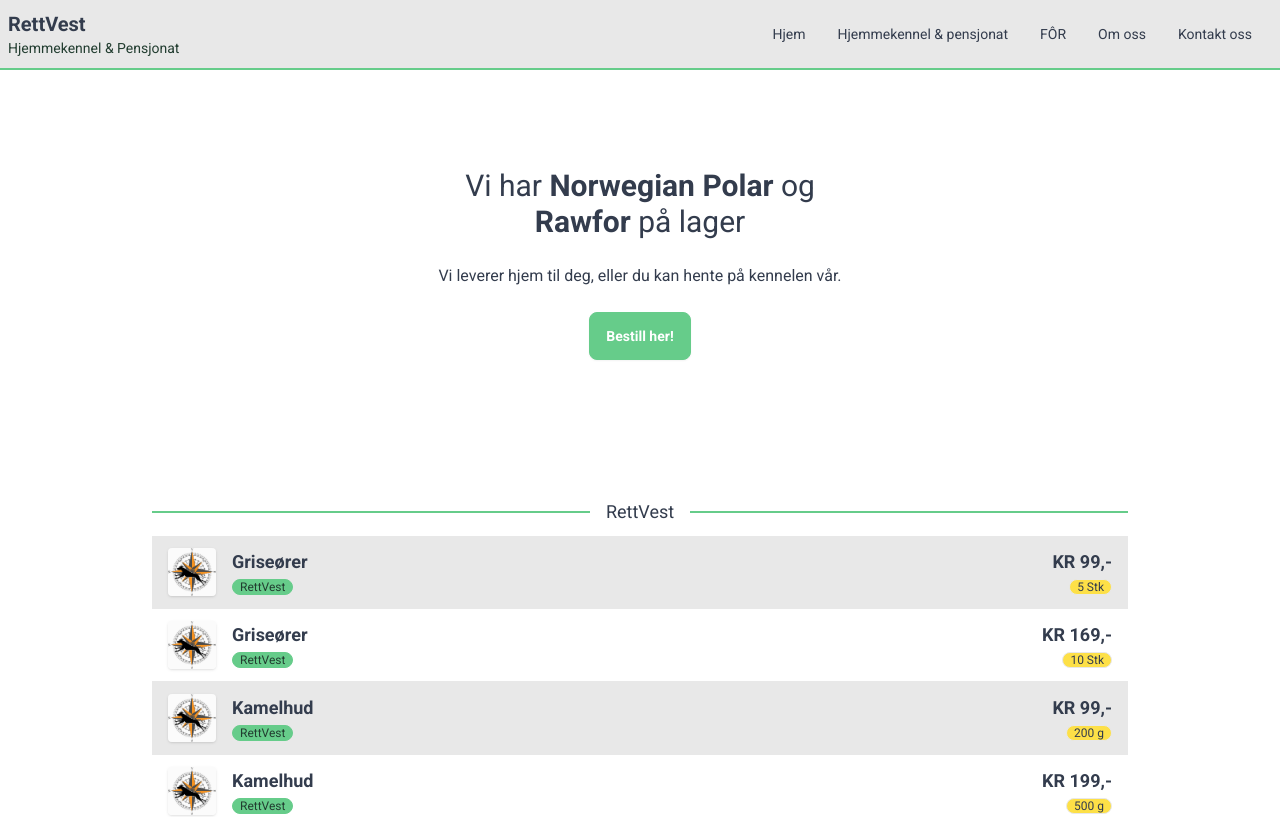
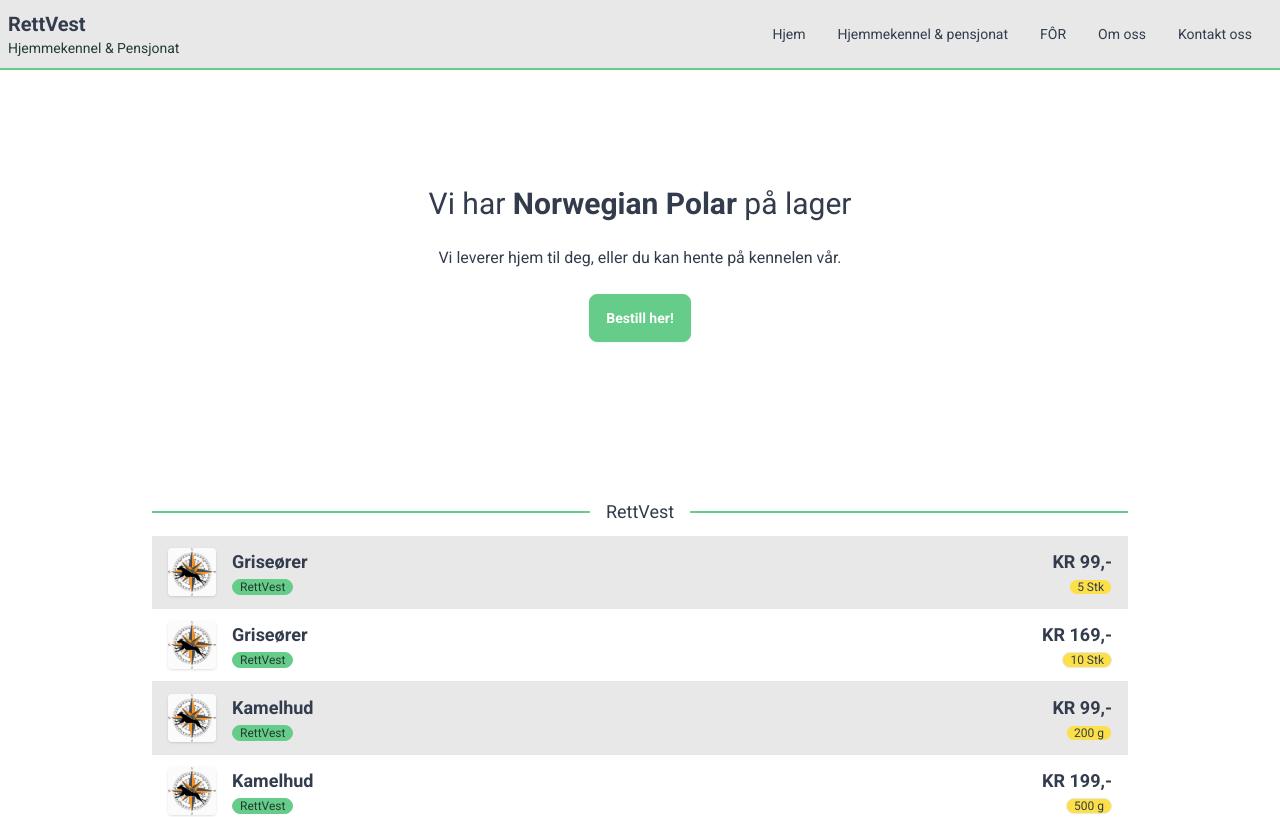
Before and after one commit to EPetrineLynghaug/RettVest, an Angular app: page /produkter in a window 1280 px wide. Shown: the top 817 px of the page. Built offline with nearby package versions, Linux system fonts and the light colour scheme.

Commit message:
rawfor removed from all pages

```diff
--- a/angular.json
+++ b/angular.json
@@ -98,5 +98,8 @@
         }
       }
     }
+  },
+  "cli": {
+    "analytics": false
   }
 }
--- a/src/app/home-page/home-page.component.ts
+++ b/src/app/home-page/home-page.component.ts
@@ -16,7 +16,7 @@
 })
 export class HomePageComponent implements OnInit {
 
-  constructor() {}
+  constructor() { }
 
   ngOnInit(): void {
   }
@@ -31,7 +31,7 @@
     {
       text: "För",
       icon: "pet_supplies",
-      description: "Både Raw og Norwegian Polar hundemat til utkjøring.",
+      description: "Norwegian Polar hundemat til utkjøring.",
       href: '/produkter',
     },
     {
@@ -46,7 +46,7 @@
 
 
 
-interface ServiceItem{
+interface ServiceItem {
   text: string;
   icon: string;
   description: string;
--- a/src/app/product-page/product-page.component.html
+++ b/src/app/product-page/product-page.component.html
@@ -5,8 +5,6 @@
             <h1 class="text-3xl font-normal">
                 Vi har
                 <span class="font-bold">Norwegian Polar</span>
-                og
-                <span class="font-bold">Rawfor</span>
                 på lager
             </h1>
 
@@ -44,7 +42,7 @@
                     <td class="flex items-center justify-start">
                         <img
                             src="/assets/img/logo.jpg"
-                            alt="Rawfor logo"
+                            alt="RettVest logo"
                             class="w-12 h-12 mr-4 rounded object-cover object-center shadow"
                         />
                         <div>
@@ -73,51 +71,6 @@
     </div>
 
     <div class="w-full max-w-5xl xl:flex">
-
-        <!-- RAWFOR -->
-        <!-- <div class="w-full my-6 xl:m-0 xl:p-6">
-
-            <div class="divider divider-primary text-lg">
-                RAWFOR
-            </div>
-
-            <table class="table">
-
-                <tbody>
-                    <tr
-                        *ngFor="let product of rawforProducts"
-                        class="odd:bg-base-200"
-                    >
-                        <td class="flex items-center justify-start">
-                            <img
-                                src="/assets/img/logo_rawfor.webp"
-                                alt="Rawfor logo"
-                                class="w-12 h-12 mr-4 rounded object-cover object-center shadow"
-                            />
-                            <div>
-                                <span class="text-lg font-bold">
-                                    {{ product.description }}
-                                </span>
-                                <br/>
-                                <span class="badge badge-primary badge-sm">
-                                    {{ product.producer }}
-                                </span>
-                            </div>
-                        </td>
-                        <td class="text-right">
-                            <span class="text-lg font-bold">
-                                {{ 'KR ' + product.price + ',-' }}
-                            </span>
-                            <br/>
-                            <span class="badge bg-yellow-300 text-neutral badge-sm">
-                                {{ product.amount }}
-                            </span>
-                        </td>
-                    </tr>
-                </tbody>
-
-            </table>
-        </div> -->
 
         <!-- POLAR -->
         <div class="w-full my-6 xl:m-0 xl:p-6">
@@ -167,49 +120,3 @@
     </div>
 
 </div>
-
-  <!-- <div
-    class="
-        bg-base-200
-        w-full
-        pb-12
-        flex
-        justify-evenly
-    "
-  >
-
-    <a
-        href="https://www.rawfor.no/"
-        target="_blank"
-        class="avatar shadow-lg"
-    >
-        <div class="
-            w-36
-            md:w-48
-            xl:w-72
-            rounded-xl
-        ">
-            <img
-                src="/assets/img/logo_rawfor.webp"
-            />
-        </div>
-    </a>
-
-    <a
-        href="https://www.norwegian-polar.no/"
-        target="_blank"
-        class="avatar shadow-lg"
-    >
-        <div class="
-            w-36
-            md:w-48
-            xl:w-72
-            rounded-xl
-        ">
-            <img
-                src="/assets/img/logo_nor_polar.webp"
-            />
-        </div>
-    </a>
-
-  </div> -->
--- a/src/app/product-page/product-page.component.ts
+++ b/src/app/product-page/product-page.component.ts
@@ -53,45 +53,6 @@
     },
   ];
 
-  rawforProducts: Product[] = [
-    {
-      producer: 'Rawfor',
-      description: 'Kylling',
-      price: 600,
-      amount: '60 Karbonader',
-    },
-    {
-      producer: 'Rawfor',
-      description: 'Burger kylling og storfe',
-      price: 600,
-      amount: '60 Karbonader',
-    },
-    {
-      producer: 'Rawfor',
-      description: 'Burger kylling og svin',
-      price: 600,
-      amount: '60 Karbonader',
-    },
-    {
-      producer: 'Rawfor',
-      description:'Burger, lam og storfe',
-      price: 700,
-      amount: '60 Karbonader',
-    },
-    {
-      producer: 'Rawfor',
-      description: 'Burger vilt',
-      price: 700,
-      amount: '60 Karbonader',
-    },
-    {
-      producer: 'Rawfor',
-      description: 'Burger valpefor',
-      price: 700,
-      amount: '60 Karbonader',
-    },
-  ];
-
   polarProducts: Product[] = [
     {
       producer: 'Norwegian Polar',
```
